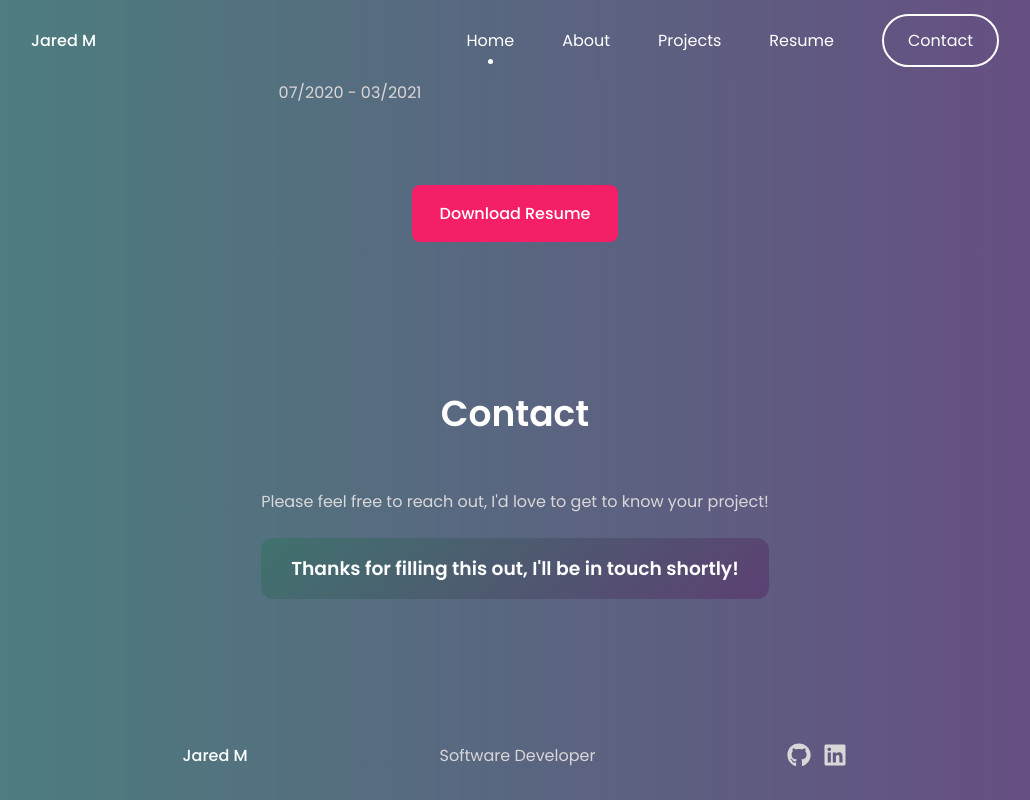
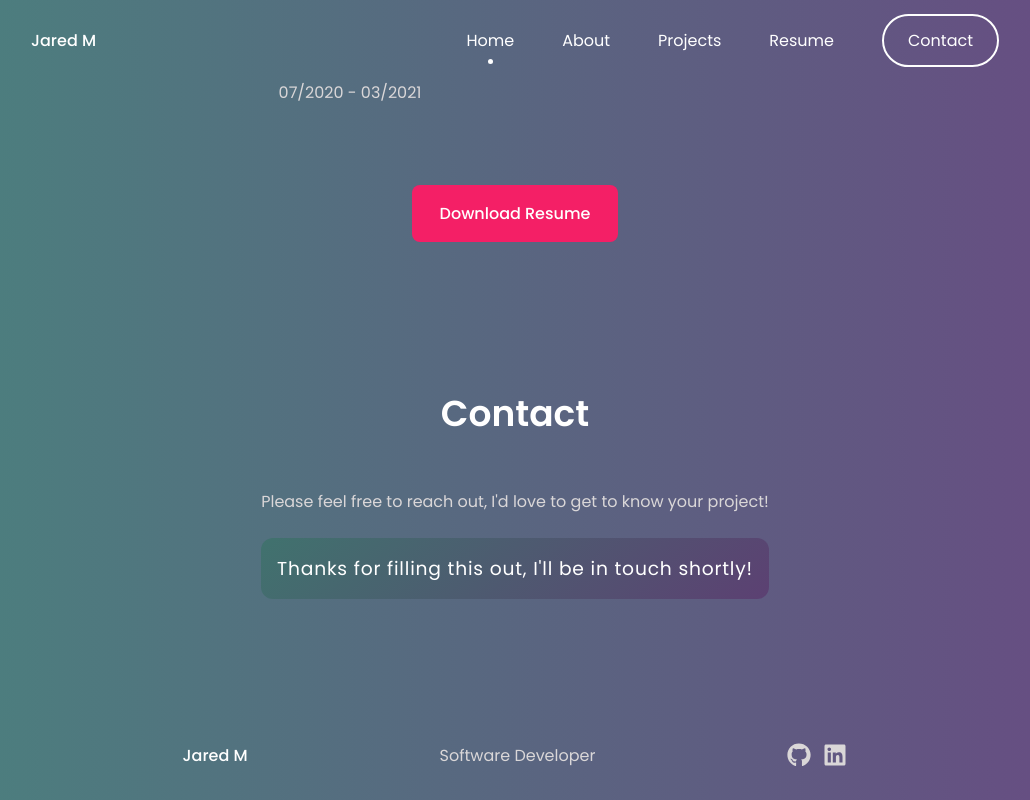
Before and after one commit to JaredMezz2/reactportfolio, a React (Create React App) app: page / in a window 1280 px wide. Both pictures are taken after typing "Sample", "name@example.com", "Sample" into the empty fields and a click on the input "Send Message". Shown: the part 2794-3594 px from the top of the page, without its empty margins (125-1155 px from the left). Built offline with nearby package versions, Linux system fonts and the light colour scheme; no server answers.

Commit message:
small changes

```diff
--- a/src/Components/Contact/Contact.css
+++ b/src/Components/Contact/Contact.css
@@ -36,6 +36,11 @@
     background-color: var(--first-colour-alt);
 }
 
+.contact-thanks {
+    font-weight: normal;
+    letter-spacing: .05rem;
+}
+
 @media screen and (min-width: 767px) {
     .contact-container {
         grid-template-columns: repeat(2, max-content);
--- a/src/Components/Contact/Contact.jsx
+++ b/src/Components/Contact/Contact.jsx
@@ -67,7 +67,7 @@ class Contact extends Component {
                                     Please feel free to reach out, I'd love to get to know your project!
                                 </p>
                                 <div className='contact-form'>
-                                    <h3>Thanks for filling this out, I'll be in touch shortly!</h3>
+                                    <h3 className='contact-thanks'>Thanks for filling this out, I'll be in touch shortly!</h3>
                                 </div>
                             </Fade>
                         </div>
--- a/src/Components/Header/Header.jsx
+++ b/src/Components/Header/Header.jsx
@@ -21,8 +21,8 @@ class Header extends Component {
                                 <h3 className="header-subtitle">Software Developer</h3>
                                 <h1 className="header-title">Jared Mezzatesta</h1>
                                 <p className="header-description">
-                                    Hi, my name is Jared Mezzatesta and I'm in my final semester for my BScH in Computer Science with a specialization in Software Engineering.
-                                    I'm currently employed as a Full Stack Web Developer.
+                                    Hi, my name is Jared Mezzatesta and I graduated with an Honours Bachelors of Science in Computer Science & a specialization in Software Engineering.
+                                    I'm currently employed as a Software Developer.
                                 </p>
 
                                 <div className="header-buttons">
--- a/src/Components/NavBar/NavBar.css
+++ b/src/Components/NavBar/NavBar.css
@@ -106,10 +106,10 @@
     background-color: transparent;
     border-radius: 3rem;
     padding: .75rem 1.5rem;
-    transition: .5s;
+    transition: .4s;
 }
 .button-navMenu:hover {
-
+    color: var(--text-colour);
 }
 
 /* Media Breakpoints */
--- a/src/api/index.js
+++ b/src/api/index.js
@@ -3,14 +3,16 @@
 import axios from 'axios';
 
 const api = axios.create({
-    // baseURL: 'http://localhost:3000/portfolio'
-    baseURL: 'http://srv-captain--api-server/portfolio'
+    // baseURL: 'http://localhost:8393/portfolio'
+    baseURL: 'https://srv-captain--api-server/portfolio'
 });
 
-export const submitContact = payload => api.post('/contact', payload);
+export const testCall = payload => api.get('/');
+export const submitContact = payload => api.post('/portfolio/contact', payload);
 
 const apis = {
-    submitContact
+    submitContact,
+    testCall
 }
 
 export default apis;
```
